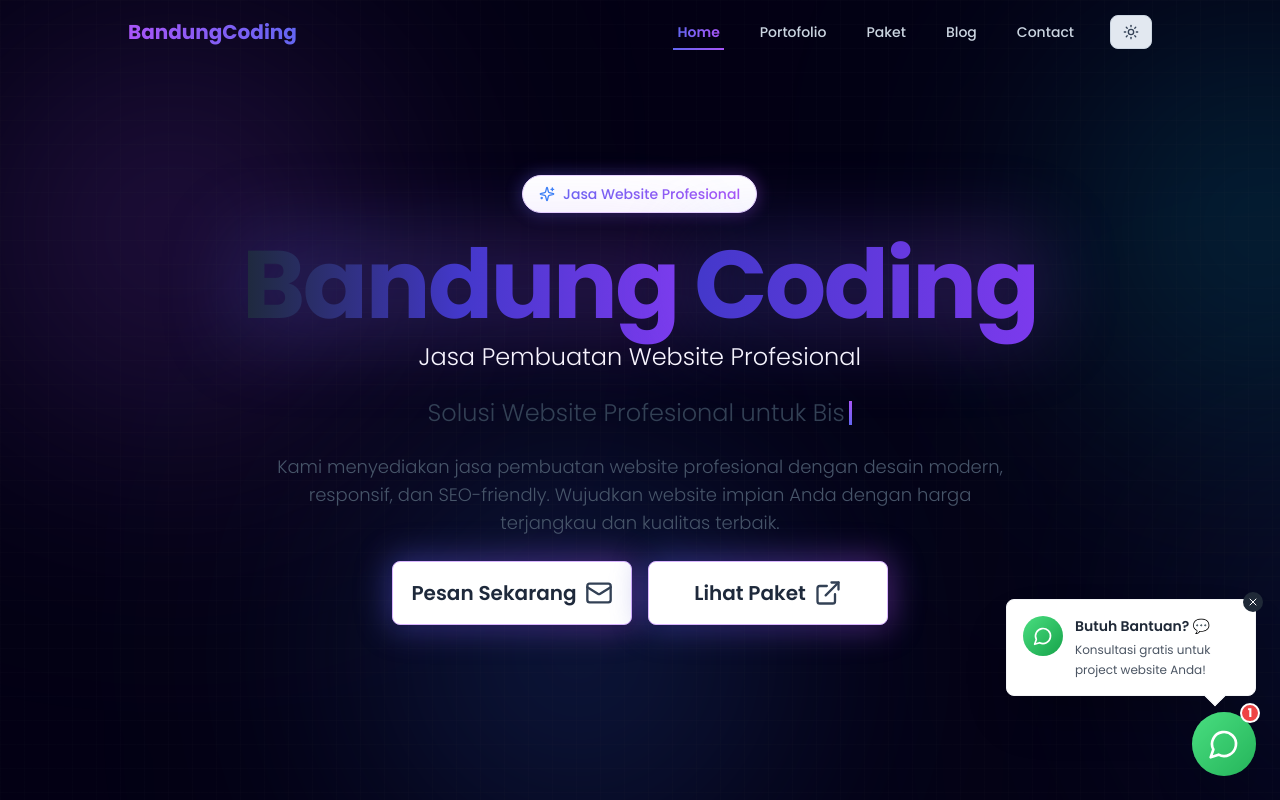
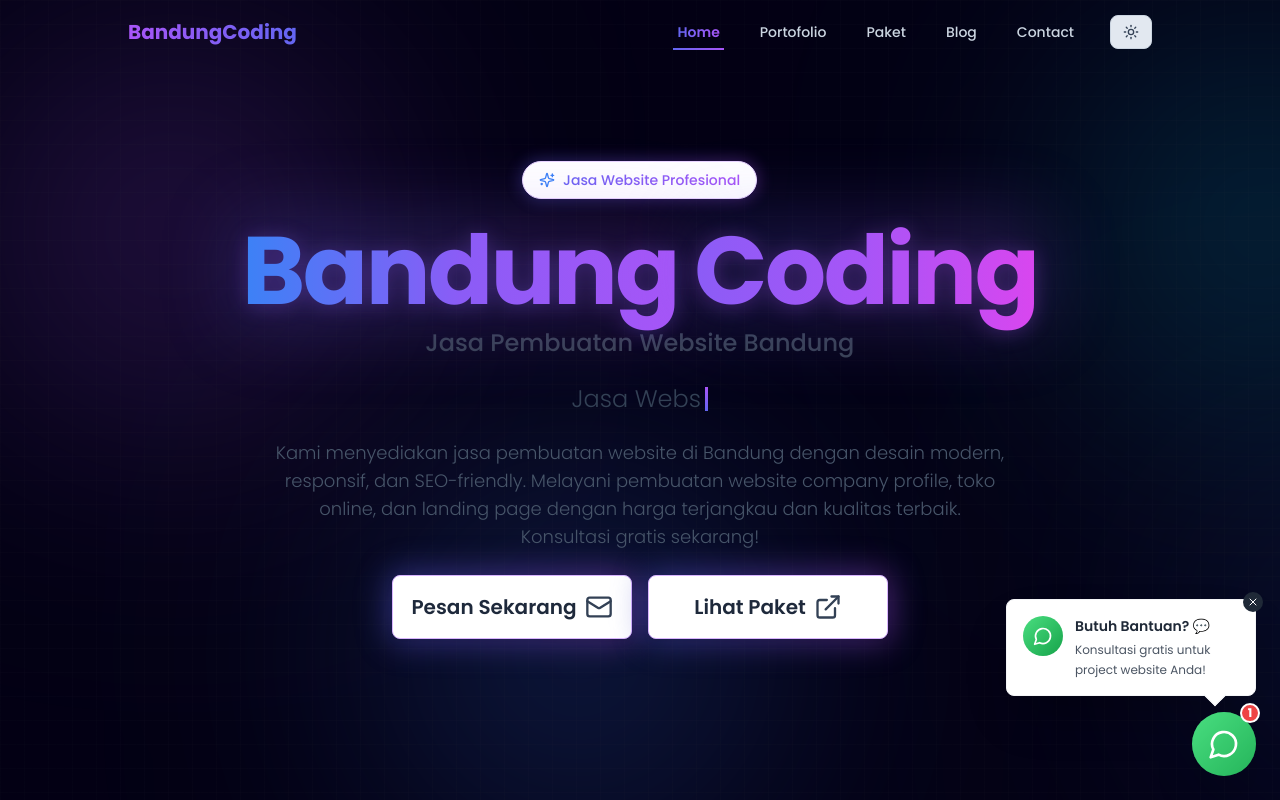
Before and after one commit to Fazrilukman/Porto_BandungCoding, a React (Vite) app: page / in a window 1280 px wide. Shown: the top 800 px of the page. Built offline with nearby package versions, Linux system fonts and the light colour scheme.

Commit message:
SEO Optimization: Update branding to 'Jasa Pembuatan Website Bandung' with enhanced visibility and local SEO

```diff
--- a/index.html
+++ b/index.html
@@ -6,10 +6,10 @@
   <link rel="icon" type="image/svg+xml" href="/favicon.svg"  />
 
   <!-- Primary Meta Tags -->
-  <title>BandungCoding – Team Project Portfolio</title>
-  <meta name="title" content="BandungCoding – Team Project Portfolio" />
-  <meta name="description" content="BandungCoding adalah tim developer yang berdedikasi untuk menciptakan solusi digital inovatif, fungsional, dan user-friendly. Lihat portofolio proyek kami." />
-  <meta name="keywords" content="BandungCoding, Team Project, Web Developer Team, Portofolio BandungCoding, Developer Indonesia" />
+  <title>Jasa Pembuatan Website Bandung - Profesional & Terpercaya | BandungCoding</title>
+  <meta name="title" content="Jasa Pembuatan Website Bandung - Profesional & Terpercaya | BandungCoding" />
+  <meta name="description" content="Jasa pembuatan website di Bandung dengan harga terjangkau. Desain modern, responsif, SEO-friendly. Melayani pembuatan website company profile, toko online, landing page. Konsultasi gratis!" />
+  <meta name="keywords" content="jasa pembuatan website bandung, jasa website bandung, pembuatan website bandung, web developer bandung, jasa web design bandung, website murah bandung, jasa website company profile bandung, jasa toko online bandung, web developer profesional bandung, BandungCoding" />
   <meta name="google-site-verification" content="ZYNfZwMUiNwSMF3EMvY85bid2BVvB12uMMRfUNWw75A" />
   <meta name="mobile-web-app-capable" content="yes" />
   <meta name="apple-mobile-web-app-capable" content="yes" />
@@ -20,18 +20,73 @@
   <!-- Open Graph / Facebook -->
   <meta property="og:type" content="website" />
   <meta property="og:url" content="https://bandungcoding.my.id/" />
-  <meta property="og:title" content="BandungCoding – Team Project Portfolio" />
-  <meta property="og:description" content="Portofolio BandungCoding – Tim developer dengan fokus pada solusi digital inovatif dan berkualitas tinggi." />
+  <meta property="og:title" content="Jasa Pembuatan Website Bandung - Profesional & Terpercaya" />
+  <meta property="og:description" content="Jasa pembuatan website di Bandung dengan harga terjangkau. Desain modern, responsif, dan SEO-friendly. Konsultasi gratis sekarang!" />
   <meta property="og:image" content="https://bandungcoding.my.id/Meta.png" />
 
   <!-- Twitter Meta Tags -->
   <meta name="twitter:card" content="summary_large_image" />
   <meta name="twitter:url" content="https://bandungcoding.my.id/" />
-  <meta name="twitter:title" content="BandungCoding – Team Project Portfolio" />
-  <meta name="twitter:description" content="Portofolio BandungCoding – Tim developer dengan fokus pada solusi digital inovatif dan berkualitas tinggi." />
+  <meta name="twitter:title" content="Jasa Pembuatan Website Bandung - Profesional & Terpercaya" />
+  <meta name="twitter:description" content="Jasa pembuatan website di Bandung dengan harga terjangkau. Desain modern, responsif, dan SEO-friendly. Konsultasi gratis sekarang!" />
   <meta name="twitter:image" content="https://bandungcoding.my.id/Meta.png" />
 
   <!-- Structured Data JSON-LD -->
+  <script type="application/ld+json">
+  {
+    "@context": "https://schema.org",
+    "@type": "ProfessionalService",
+    "name": "BandungCoding - Jasa Pembuatan Website Bandung",
+    "image": "https://bandungcoding.my.id/Meta.png",
+    "url": "https://bandungcoding.my.id/",
+    "telephone": "+62-812-3456-7890",
+    "address": {
+      "@type": "PostalAddress",
+      "streetAddress": "Bandung",
+      "addressLocality": "Bandung",
+      "addressRegion": "Jawa Barat",
+      "postalCode": "40000",
+      "addressCountry": "ID"
+    },
+    "geo": {
+      "@type": "GeoCoordinates",
+      "latitude": -6.9175,
+      "longitude": 107.6191
+    },
+    "priceRange": "Rp 250.000 - Rp 1.000.000+",
+    "description": "Jasa pembuatan website profesional di Bandung dengan harga terjangkau. Melayani pembuatan website company profile, toko online, landing page dengan desain modern dan SEO-friendly.",
+    "areaServed": {
+      "@type": "City",
+      "name": "Bandung"
+    },
+    "serviceType": [
+      "Jasa Pembuatan Website",
+      "Web Development",
+      "Web Design",
+      "Company Profile Website",
+      "E-Commerce Website",
+      "Landing Page"
+    ],
+    "aggregateRating": {
+      "@type": "AggregateRating",
+      "ratingValue": "4.9",
+      "reviewCount": "50"
+    }
+  }
+  </script>
+  <script type="application/ld+json">
+  {
+    "@context": "https://schema.org",
+    "@type": "Organization",
+    "name": "BandungCoding",
+    "url": "https://bandungcoding.my.id/",
+    "logo": "https://bandungcoding.my.id/Meta.png",
+    "sameAs": [
+      "https://www.instagram.com/bandungcoding",
+      "https://www.tiktok.com/@bandungcoding"
+    ]
+  }
+  </script>
   <script type="application/ld+json">
   {
     "@context": "https://schema.org",
--- a/src/Pages/Home.jsx
+++ b/src/Pages/Home.jsx
@@ -24,19 +24,19 @@ const MainTitle = memo(() => (
     <h1 className="text-5xl sm:text-6xl md:text-7xl lg:text-7xl xl:text-8xl font-bold tracking-tight flex flex-col md:flex-row items-center justify-center md:gap-4">
       <span className="relative inline-block">
         <span className="absolute -inset-2 bg-gradient-to-r from-[#6366f1] to-[#a855f7] blur-2xl opacity-20"></span>
-        <span className="relative bg-gradient-to-r from-[#1e293b] via-[#4338ca] to-[#7c3aed] bg-clip-text text-transparent">
+        <span className="relative bg-gradient-to-r from-[#3b82f6] via-[#8b5cf6] to-[#a855f7] bg-clip-text text-transparent drop-shadow-[0_2px_10px_rgba(139,92,246,0.3)]">
           Bandung
         </span>
       </span>
       <span className="relative inline-block">
         <span className="absolute -inset-2 bg-gradient-to-r from-[#6366f1] to-[#a855f7] blur-2xl opacity-20"></span>
-        <span className="relative bg-gradient-to-r from-[#4338ca] to-[#7c3aed] bg-clip-text text-transparent">
+        <span className="relative bg-gradient-to-r from-[#8b5cf6] via-[#a855f7] to-[#d946ef] bg-clip-text text-transparent drop-shadow-[0_2px_10px_rgba(168,85,247,0.3)]">
           Coding
         </span>
       </span>
     </h1>
-    <p className="text-lg sm:text-xl md:text-2xl text-[var(--text-primary)] font-light mt-4">
-      Jasa Pembuatan Website Profesional
+    <p className="text-lg sm:text-xl md:text-2xl text-gray-700 dark:text-gray-200 font-medium mt-4">
+      Jasa Pembuatan Website Bandung
     </p>
   </div>
 ));
@@ -77,7 +77,7 @@ const SocialLink = memo(({ icon: Icon, link }) => (
 const TYPING_SPEED = 100;
 const ERASING_SPEED = 50;
 const PAUSE_DURATION = 2000;
-const WORDS = ["Solusi Website Profesional untuk Bisnis Anda", "Desain Modern & Responsif", "Harga Terjangkau, Kualitas Premium"];
+const WORDS = ["Jasa Website Profesional di Bandung", "Desain Modern & Responsif", "Harga Terjangkau, Kualitas Premium"];
 const TECH_STACK = ["React", "Javascript", "Node.js", "Tailwind", "Firebase", "MySQL"];
 const SOCIAL_LINKS = [
   { icon: Github, link: "https://github.com/BandungCoding" },
@@ -200,7 +200,7 @@ const Home = () => {
                 <p className="text-sm sm:text-base md:text-lg text-slate-600 dark:text-gray-400 max-w-3xl mx-auto leading-relaxed font-light px-4"
                   data-aos="fade-up"
                   data-aos-delay="1000">
-                  Kami menyediakan jasa pembuatan website profesional dengan desain modern, responsif, dan SEO-friendly. Wujudkan website impian Anda dengan harga terjangkau dan kualitas terbaik.
+                  Kami menyediakan jasa pembuatan website di Bandung dengan desain modern, responsif, dan SEO-friendly. Melayani pembuatan website company profile, toko online, dan landing page dengan harga terjangkau dan kualitas terbaik. Konsultasi gratis sekarang!
                 </p>
 
                 {/* CTA Buttons */}
--- a/src/components/CardProject.jsx
+++ b/src/components/CardProject.jsx
@@ -2,10 +2,16 @@ import React from 'react';
 import { Link } from 'react-router-dom';
 import { ExternalLink, ArrowRight } from 'lucide-react';
 
-const CardProject = ({ Img, Title, Description, Link: ProjectLink, id }) => {
+const CardProject = ({ Img, image, Title, title, name, Description, description, Link, link, id }) => {
+  // Normalize data - support both uppercase and lowercase field names
+  const projectImage = Img || image;
+  const projectTitle = Title || title || name;
+  const projectDescription = Description || description;
+  const projectLink = Link || link;
+
   // Handle kasus ketika ProjectLink kosong
   const handleLiveDemo = (e) => {
-    if (!ProjectLink) {
+    if (!projectLink) {
       console.log("ProjectLink kosong");
       e.preventDefault();
       alert("Live demo link is not available");
@@ -30,25 +36,25 @@ const CardProject = ({ Img, Title, Description, Link: ProjectLink, id }) => {
         <div className="relative p-5 z-10">
           <div className="relative overflow-hidden rounded-lg h-48 sm:h-56 md:h-64">
             <img
-              src={Img}
-              alt={Title}
+              src={projectImage}
+              alt={projectTitle}
               className="w-full h-full object-cover transform group-hover:scale-105 transition-transform duration-500"
             />
           </div>
 
           <div className="mt-4 space-y-3">
             <h3 className="text-xl font-semibold bg-gradient-to-r from-blue-600 via-purple-600 to-pink-600 dark:from-blue-200 dark:via-purple-200 dark:to-pink-200 bg-clip-text text-transparent">
-              {Title}
+              {projectTitle}
             </h3>
 
             <p className="text-slate-600 dark:text-gray-300/80 text-sm leading-relaxed line-clamp-2">
-              {Description}
+              {projectDescription}
             </p>
 
             <div className="pt-4 flex items-center justify-between">
-              {ProjectLink ? (
+              {projectLink ? (
                 <a
-                href={ProjectLink || "#"}
+                href={projectLink || "#"}
                   target="_blank"
                   rel="noopener noreferrer"
                   onClick={handleLiveDemo}
```
Also changed, not shown: 2 other files (tests, documents, lock files or other folders).
